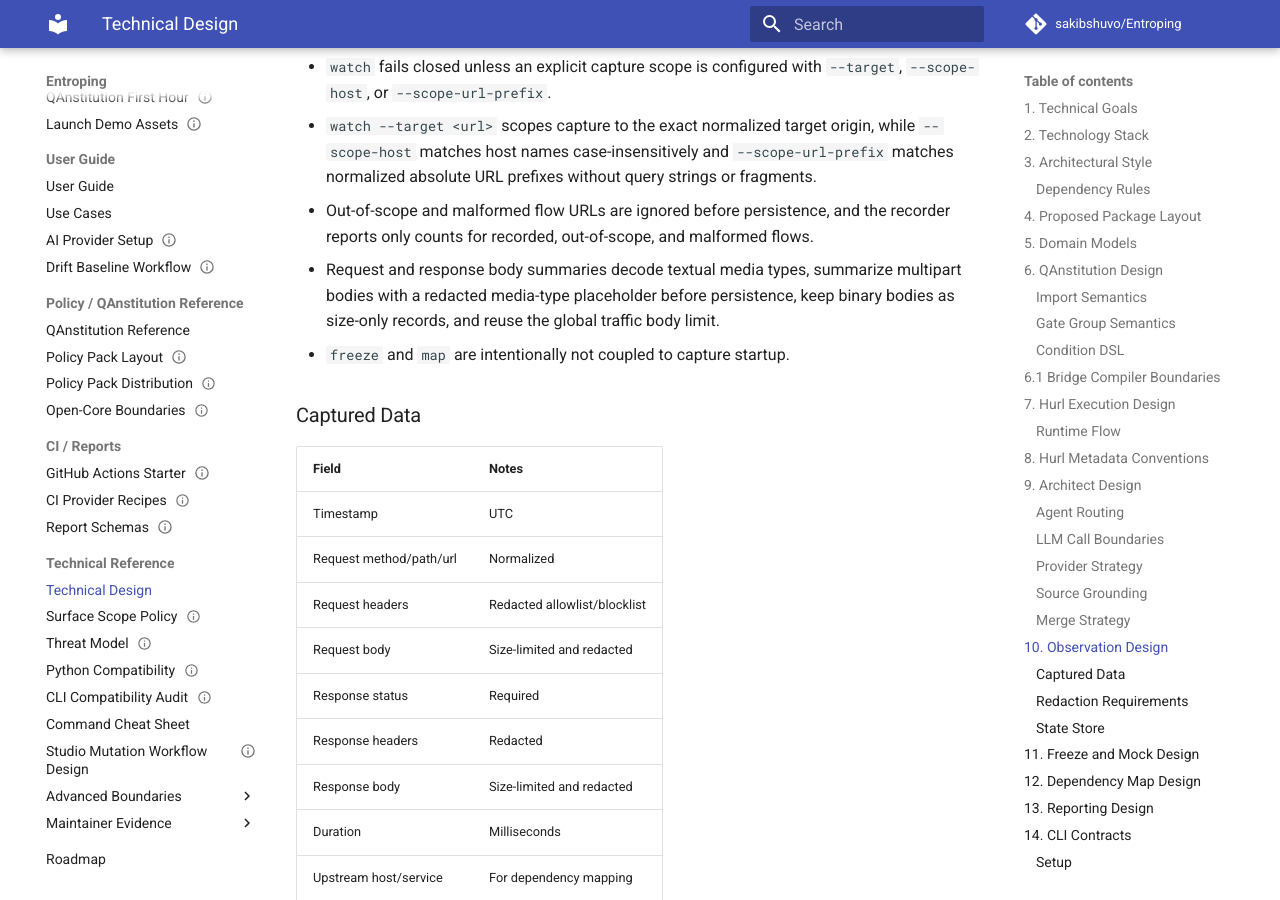
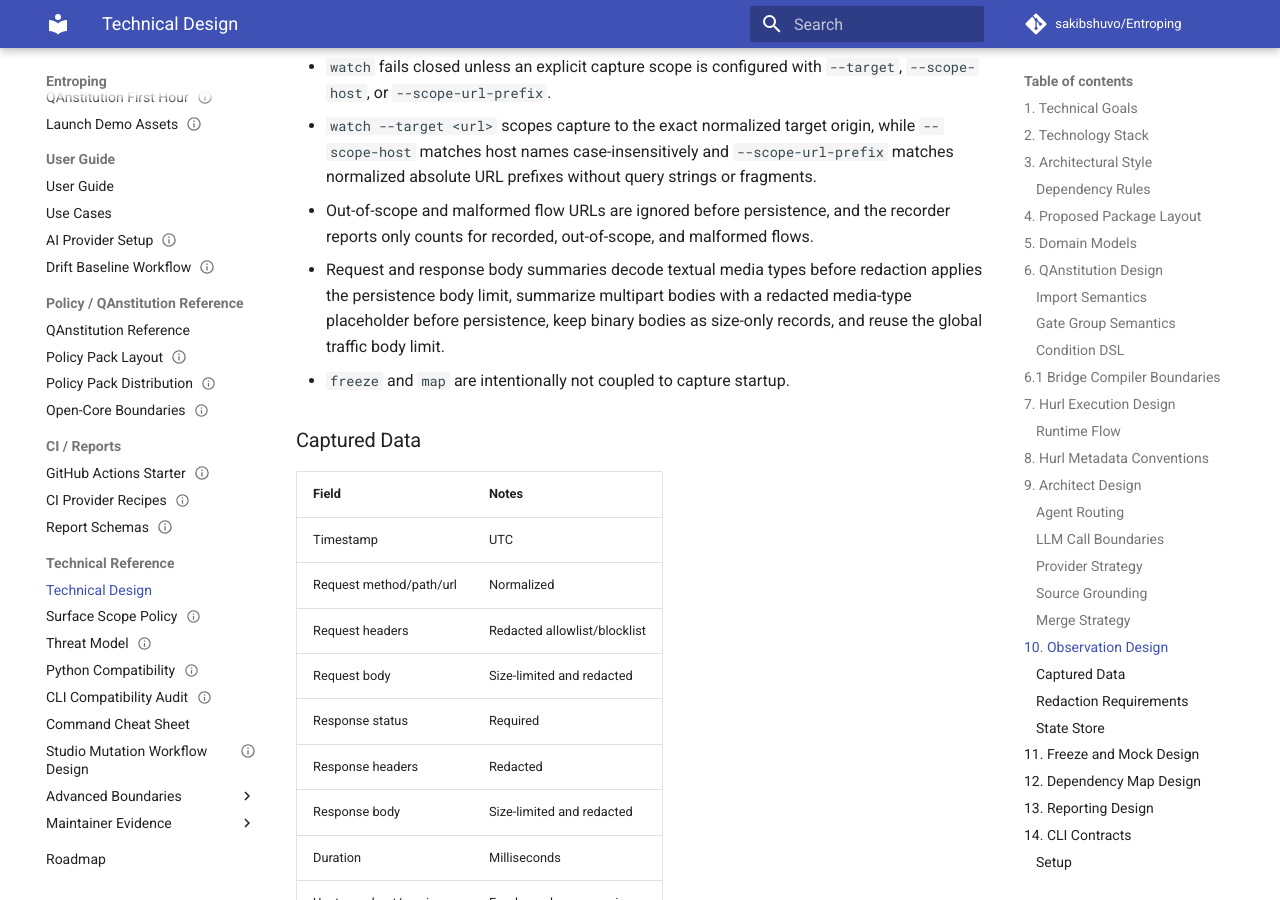
Before and after one commit to sakibshuvo/Entroping, an MkDocs documentation site: the page built from docs/technical/TDS.md, in a window 1280 px wide and 900 px high, scrolled down 14668 px. Built offline with MkDocs 1.6.1 and Material for MkDocs 9.7.7, drawn with Linux system fonts in a browser that asks for light colours; comment, search, counter and statistics services are not loaded.

Commit message:
fix(traffic): redact proxy bodies before truncation

```diff
--- a/docs/technical/TDS.md
+++ b/docs/technical/TDS.md
@@ -570,10 +570,10 @@ Current implementation:
   strings or fragments.
 - Out-of-scope and malformed flow URLs are ignored before persistence, and the
   recorder reports only counts for recorded, out-of-scope, and malformed flows.
-- Request and response body summaries decode textual media types, summarize
-  multipart bodies with a redacted media-type placeholder before persistence,
-  keep binary bodies as size-only records, and reuse the global traffic body
-  limit.
+- Request and response body summaries decode textual media types before
+  redaction applies the persistence body limit, summarize multipart bodies with
+  a redacted media-type placeholder before persistence, keep binary bodies as
+  size-only records, and reuse the global traffic body limit.
 - `freeze` and `map` are intentionally not coupled to capture startup.
 
 ### Captured Data
```
Also changed, not shown: .context/changelog.md (+5 -0 lines), .context/plan.md (+2 -1 lines), docs/meta/PROJECT_PROGRESS.md (+1 -1 lines), 2 other files.
